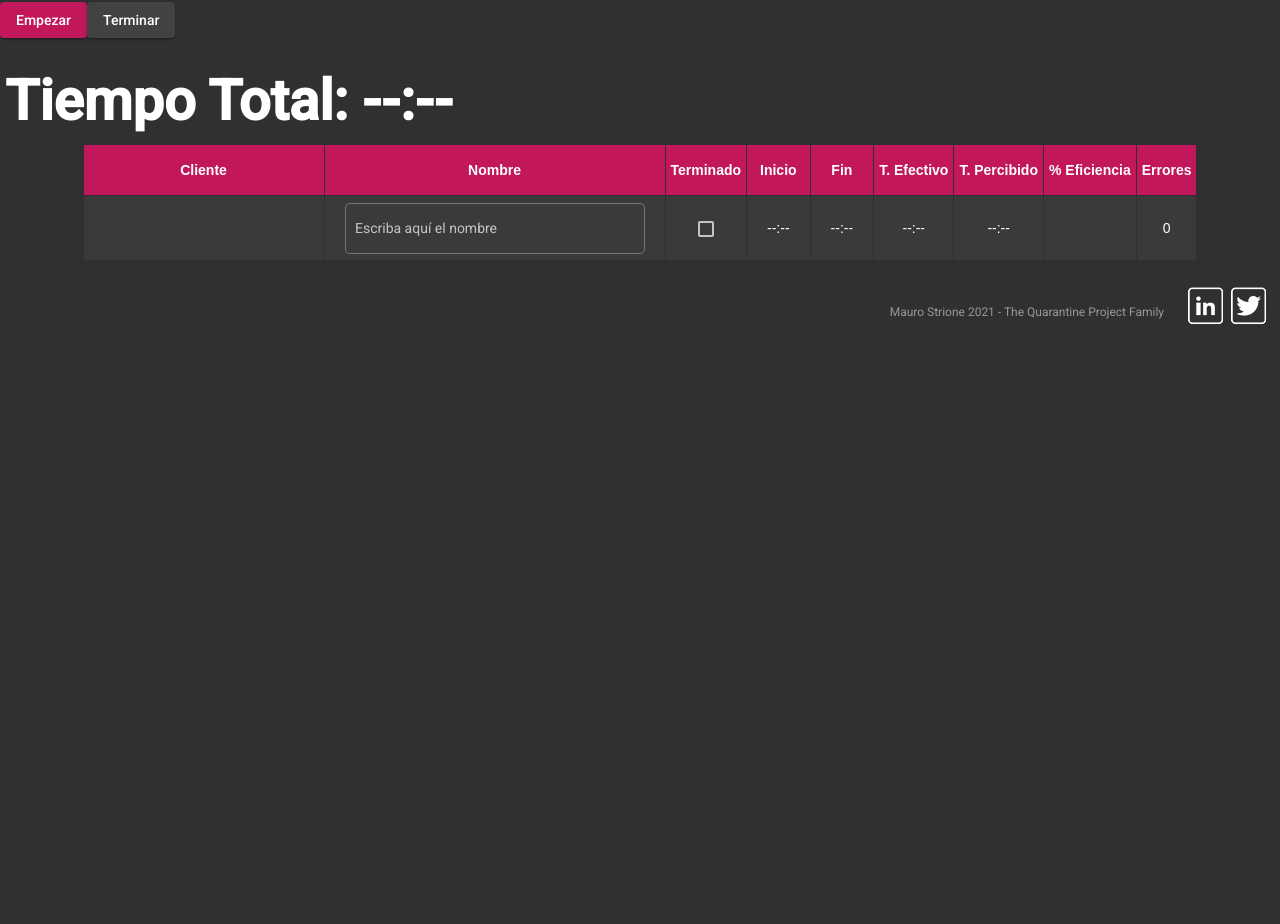
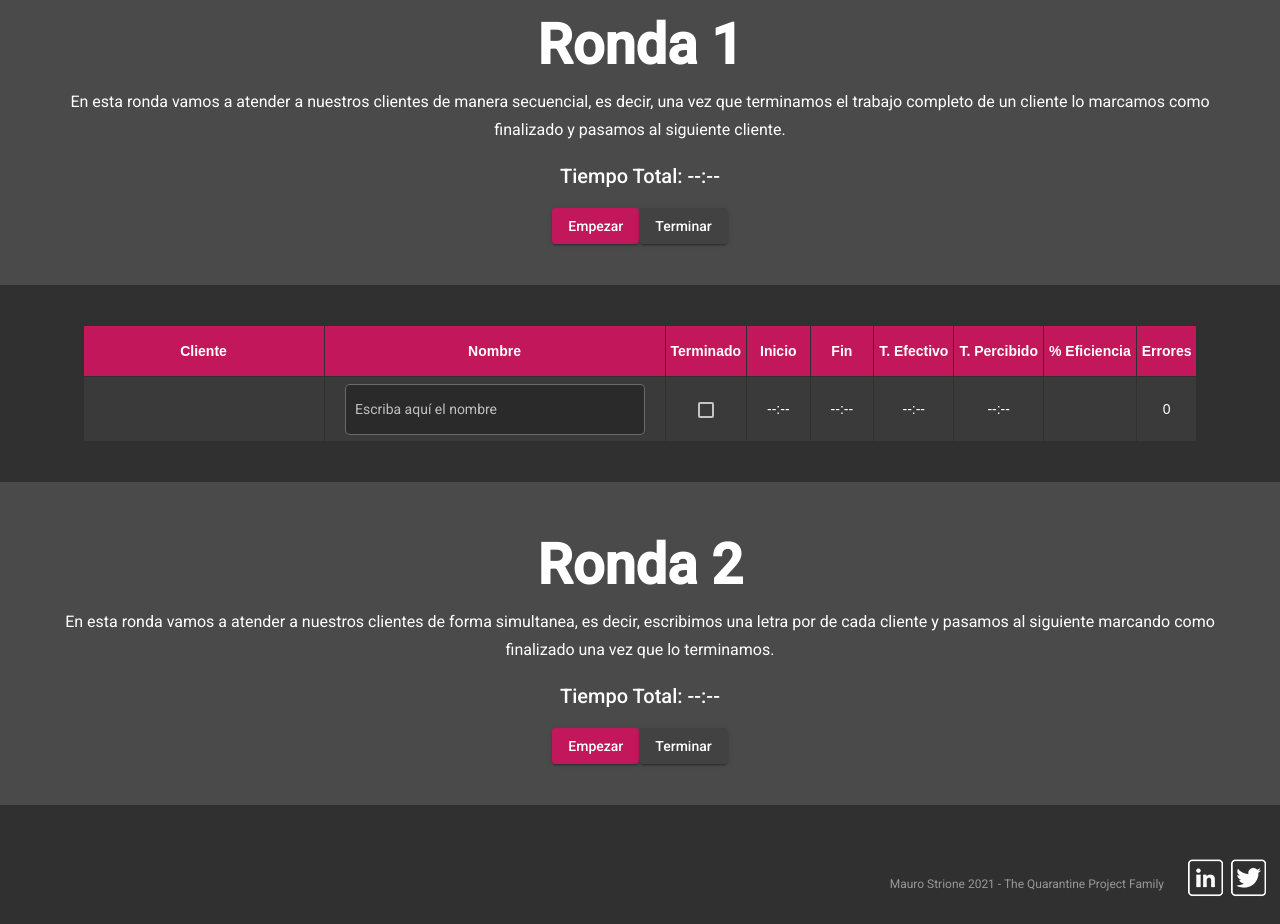
Before and after one commit to mstrione/wip-limit, an Angular app: page /board in a window 1280 px wide. Shown: the part 422-1346 px from the top of the page. Before the commit the page ends 800 px from the top, so only its background shows below. Built offline with nearby package versions, Linux system fonts and the light colour scheme.

Commit message:
Headers de Ronda 1 y Ronda 2

```diff
--- a/src/app/components/board/board.component.html
+++ b/src/app/components/board/board.component.html
@@ -12,15 +12,22 @@
 
 </header>
 
-<br>
-<br>
-<button mat-raised-button color="primary" (click)="start()">Empezar</button>
-<button mat-raised-button color="info" (click)="finish()">Terminar</button>
-<br>
-<br>
-<h1>
-Tiempo Total: {{globalTimer | formatTime}}
-</h1>
+<div class="top">
+
+  <h1>Ronda 1</h1>
+
+  <h3>En esta ronda vamos a atender a nuestros clientes de manera secuencial, es decir, una vez que terminamos el trabajo completo de un cliente lo marcamos como finalizado y pasamos al siguiente cliente.</h3>
+
+
+  <h2>
+    Tiempo Total: {{globalTimer | formatTime}}
+  </h2>
+
+  <button mat-raised-button color="primary" (click)="start()">Empezar</button>
+  <button mat-raised-button color="info" (click)="finish()">Terminar</button>
+
+</div>
+
 <table class="tg">
   <thead>
     <tr>
@@ -36,20 +43,19 @@ Tiempo Total: {{globalTimer | formatTime}}
   </thead>
   <tbody>
 
-    <tr *ngFor="let player of players; index as i; trackBy: trackByFn" >
+    <tr *ngFor="let player of players; index as i; trackBy: trackByFn">
       <td class="tg-0lax client">
         {{players[i]}}
       </td>
       <td class="tg-0lax">
         <mat-form-field appearance="outline">
           <mat-label>Escriba aquí el nombre</mat-label>
-          <input matInput autocomplete="off" [disabled]="fields1[i]" (focus)="onFocus(i)" (blur)="onBlur()" (keydown)="logValue($event)" (keyup)="checkIfDeleted($event,i)">
+          <input matInput autocomplete="off" [disabled]="fields1[i]" (focus)="onFocus(i)" (blur)="onBlur()"
+            (keydown)="logValue($event)" (keyup)="checkIfDeleted($event,i)">
         </mat-form-field>
       </td>
       <td class="tg-0lax">
-        <mat-checkbox
-          [color]="color"
-          (change)="markAsFinished($event.checked, i)">
+        <mat-checkbox [color]="color" (change)="markAsFinished($event.checked, i)">
         </mat-checkbox>
       </td>
       <td class="tg-0lax">{{beginTime1[i] | formatTime}}</td>
@@ -61,33 +67,22 @@ Tiempo Total: {{globalTimer | formatTime}}
 
     </tr>
 
-
-
-
   </tbody>
 </table>
 
 
-<p>
+<div class="top">
 
-</p>
+  <h1>Ronda 2</h1>
 
-<!--
-<p>
-  <mat-form-field appearance="outline">
-    <mat-label>Escriba aquí el nombre</mat-label>
-    <input matInput autocomplete="off" (focus)="onFocus(1)" (blur)="onBlur()">
-  </mat-form-field>
-  {{timer1[1] | formatTime}}
-</p>
+  <h3>En esta ronda vamos a atender a nuestros clientes de forma simultanea, es decir, escribimos una letra por de cada cliente y pasamos al siguiente marcando como finalizado una vez que lo terminamos.</h3>
 
 
-<p>
-  <mat-form-field appearance="outline">
-    <mat-label>Escriba aquí el nombre</mat-label>
-    <input matInput autocomplete="off" (focus)="onFocus(2)" (blur)="onBlur()">
-  </mat-form-field>
-  {{timer1[2] | formatTime}}
-</p>
+  <h2>
+    Tiempo Total: {{globalTimer | formatTime}}
+  </h2>
 
--->
+  <button mat-raised-button color="primary" (click)="start()">Empezar</button>
+  <button mat-raised-button color="info" (click)="finish()">Terminar</button>
+
+</div>
--- a/src/app/components/board/board.component.scss
+++ b/src/app/components/board/board.component.scss
@@ -27,6 +27,7 @@ h1 {
   border-spacing: 0;
   margin-left: auto;
   margin-right: auto;
+  margin-bottom: 40px;
 }
 
 .tg td {
@@ -66,3 +67,11 @@ h1 {
   min-width: 200px;
   text-transform: uppercase;
 }
+
+.top {
+  text-align: center;
+  border-bottom: 1px solid #4c4c4c;
+  padding: 40px;
+  margin-bottom: 40px;
+  background: #4a4a4a;
+}
--- a/src/styles.scss
+++ b/src/styles.scss
@@ -20,3 +20,8 @@ body {
 .mat-form-field {
   width: 300px;
 }
+
+.mat-form-field-appearance-outline .mat-form-field-outline {
+  background: #2a2a2a;
+  border-radius: 5px;
+}
```
